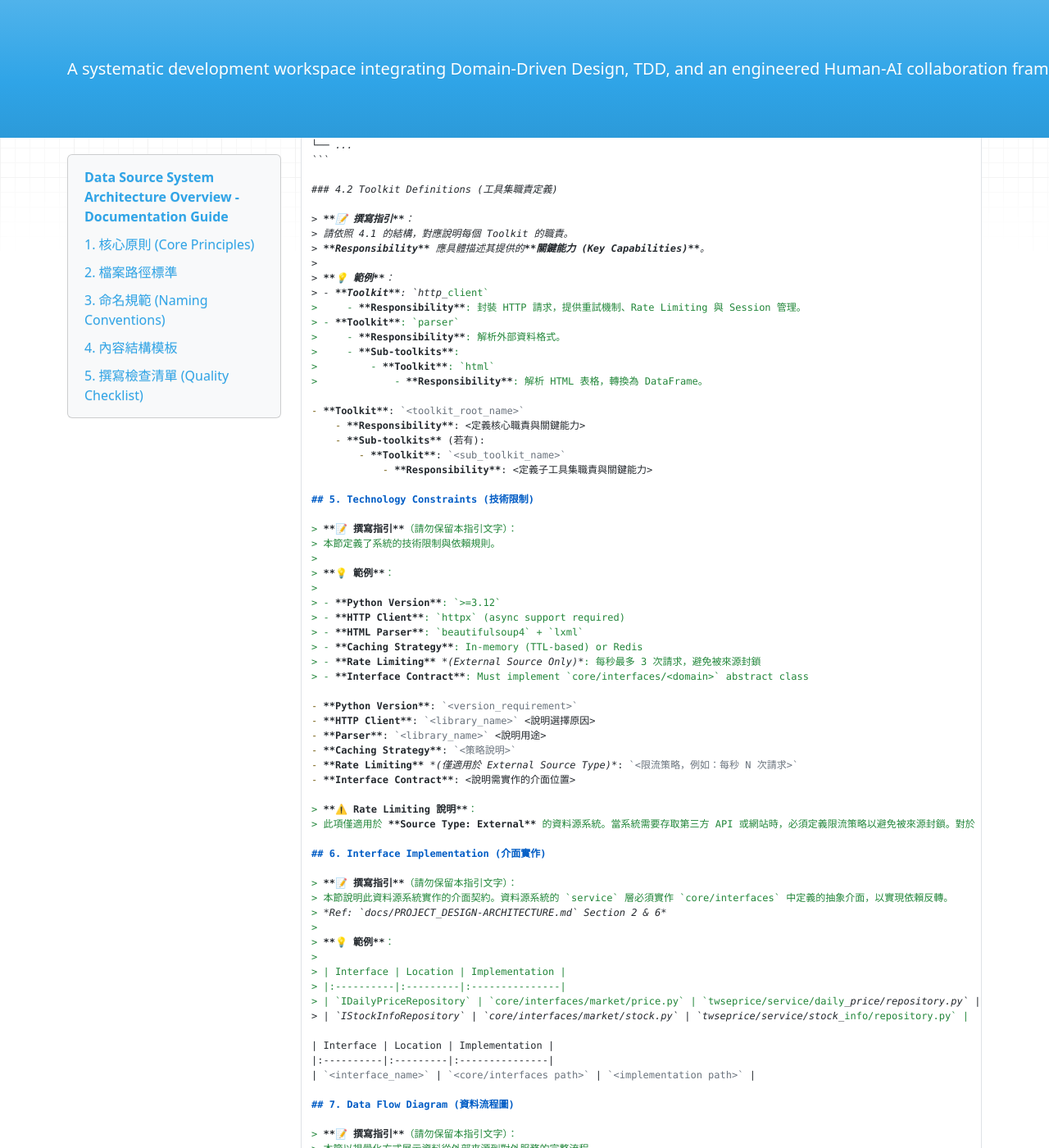
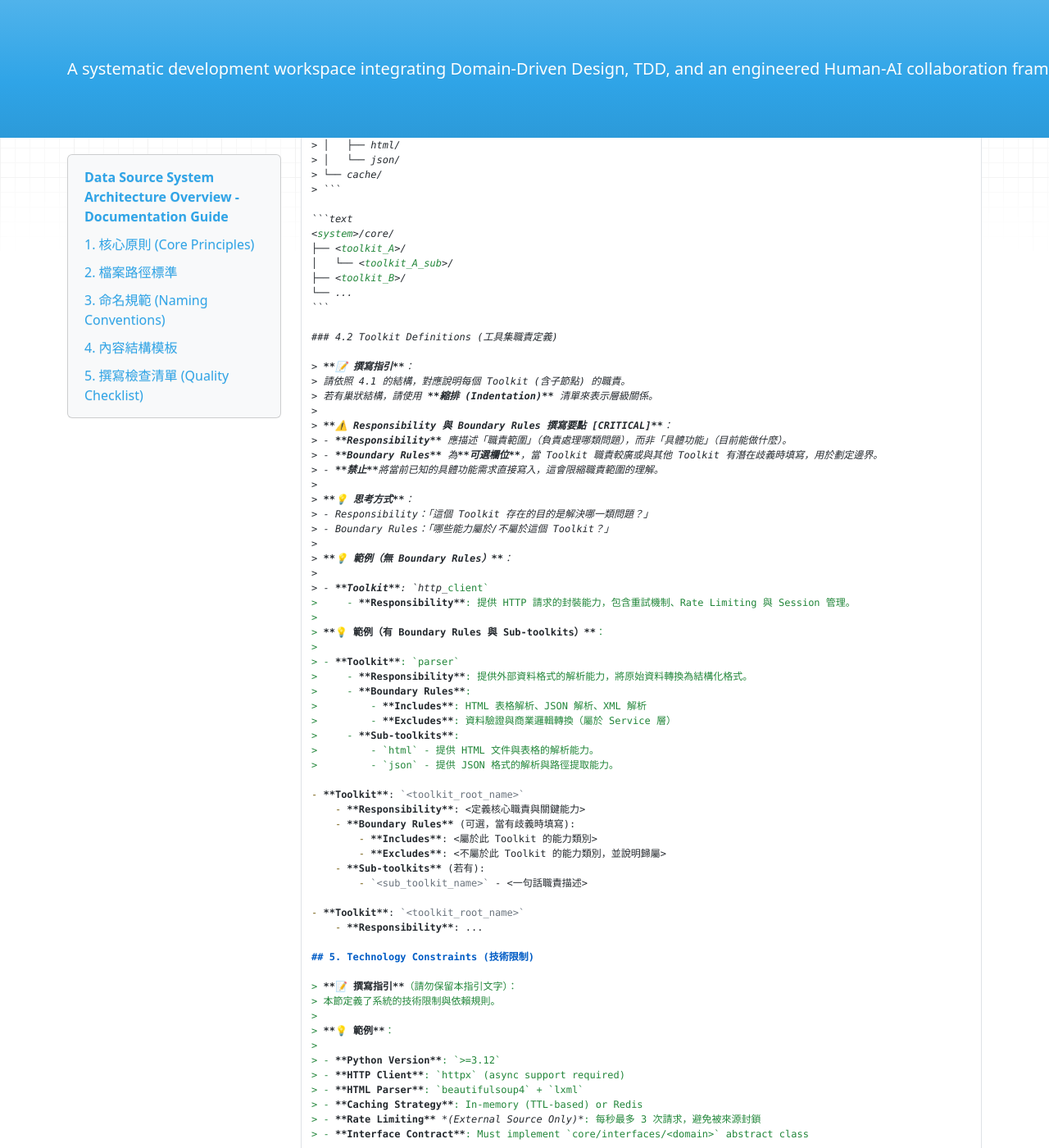
Before and after one commit to Wanini0209/wBiSaProj, an MkDocs documentation site: the page built from docs/standards/writing-guides/architecture/sys-ds-overview.md, in a window 1280 px wide and 1400 px high, scrolled down 4714 px. Shown: the whole window at 82% size. Built offline with MkDocs 1.6.1, drawn with Linux system fonts in a browser that asks for light colours; nearby versions of some CDN libraries; some of the changed text lies outside the part shown.

Commit message:
docs(project): refine architecture overview writing guides
This updates the writing guides for Architecture Overviews (Lib, Biz, DS)
to improve the definition quality of Domains and Toolkits.

Key changes:
- Add critical guidelines for writing 'Responsibility' and 'Boundary Rules'
  to emphasize scope definitions over specific feature lists.
- Introduce 'Thinking Models' to help define abstract categories.
- Update toolkit templates to support optional boundary rules and simplified
  sub-toolkit listings.

```diff
--- a/docs/standards/writing-guides/architecture/sys-ds-overview.md
+++ b/docs/standards/writing-guides/architecture/sys-ds-overview.md
@@ -128,6 +128,16 @@
 > - **Data Description**: 描述此領域提供的資料內容與格式。
 > - **Boundary Rules**: 定義資料的包含與排除範圍。
 >
+> **⚠️ Data Description 與 Boundary Rules 撰寫要點 [CRITICAL]**：
+> - **Data Description** 應描述「資料類型與範圍」，而非「具體的資料欄位或當前需求」。
+> - **Includes/Excludes** 的目的是「劃定資料邊界」，協助判斷新資料需求是否歸屬於此。應使用「通用的資料類別」，而非列舉具體欄位。
+> - **禁止**將當前已知的具體資料欄位直接寫入，這會限縮資料範圍的理解。
+>
+> **💡 思考方式**：
+> - Data Description：「這個 Domain 負責提供哪一類資料？」
+> - Includes：「哪些類型的資料屬於這個範圍？」
+> - Excludes：「哪些類型的資料不屬於這個範圍，應由其他來源提供？」
+>
 > **💡 範例**：
 >
 > - **Domain**: `daily_price` (Type: `Independent`)
@@ -235,23 +245,44 @@
 ### 4.2 Toolkit Definitions (工具集職責定義)
 
 > **📝 撰寫指引**：
-> 請依照 4.1 的結構，對應說明每個 Toolkit 的職責。
-> **Responsibility** 應具體描述其提供的**關鍵能力 (Key Capabilities)**。
+> 請依照 4.1 的結構，對應說明每個 Toolkit (含子節點) 的職責。
+> 若有巢狀結構，請使用 **縮排 (Indentation)** 清單來表示層級關係。
 >
-> **💡 範例**：
+> **⚠️ Responsibility 與 Boundary Rules 撰寫要點 [CRITICAL]**：
+> - **Responsibility** 應描述「職責範圍」（負責處理哪類問題），而非「具體功能」（目前能做什麼）。
+> - **Boundary Rules** 為**可選欄位**，當 Toolkit 職責較廣或與其他 Toolkit 有潛在歧義時填寫，用於劃定邊界。
+> - **禁止**將當前已知的具體功能需求直接寫入，這會限縮職責範圍的理解。
+>
+> **💡 思考方式**：
+> - Responsibility：「這個 Toolkit 存在的目的是解決哪一類問題？」
+> - Boundary Rules：「哪些能力屬於/不屬於這個 Toolkit？」
+>
+> **💡 範例（無 Boundary Rules）**：
+>
 > - **Toolkit**: `http_client`
->     - **Responsibility**: 封裝 HTTP 請求，提供重試機制、Rate Limiting 與 Session 管理。
+>     - **Responsibility**: 提供 HTTP 請求的封裝能力，包含重試機制、Rate Limiting 與 Session 管理。
+>
+> **💡 範例（有 Boundary Rules 與 Sub-toolkits）**：
+>
 > - **Toolkit**: `parser`
->     - **Responsibility**: 解析外部資料格式。
+>     - **Responsibility**: 提供外部資料格式的解析能力，將原始資料轉換為結構化格式。
+>     - **Boundary Rules**:
+>         - **Includes**: HTML 表格解析、JSON 解析、XML 解析
+>         - **Excludes**: 資料驗證與商業邏輯轉換（屬於 Service 層）
 >     - **Sub-toolkits**:
->         - **Toolkit**: `html`
->             - **Responsibility**: 解析 HTML 表格，轉換為 DataFrame。
+>         - `html` - 提供 HTML 文件與表格的解析能力。
+>         - `json` - 提供 JSON 格式的解析與路徑提取能力。
 
 - **Toolkit**: `<toolkit_root_name>`
     - **Responsibility**: <定義核心職責與關鍵能力>
+    - **Boundary Rules** (可選，當有歧義時填寫):
+        - **Includes**: <屬於此 Toolkit 的能力類別>
+        - **Excludes**: <不屬於此 Toolkit 的能力類別，並說明歸屬>
     - **Sub-toolkits** (若有):
-        - **Toolkit**: `<sub_toolkit_name>`
-            - **Responsibility**: <定義子工具集職責與關鍵能力>
+        - `<sub_toolkit_name>` - <一句話職責描述>
+
+- **Toolkit**: `<toolkit_root_name>`
+    - **Responsibility**: ...
 
 ## 5. Technology Constraints (技術限制)
 
```
Also changed, not shown: docs/standards/writing-guides/architecture/lib-overview.md (+10 -0 lines), docs/standards/writing-guides/architecture/sys-biz-overview.md (+36 -7 lines).
